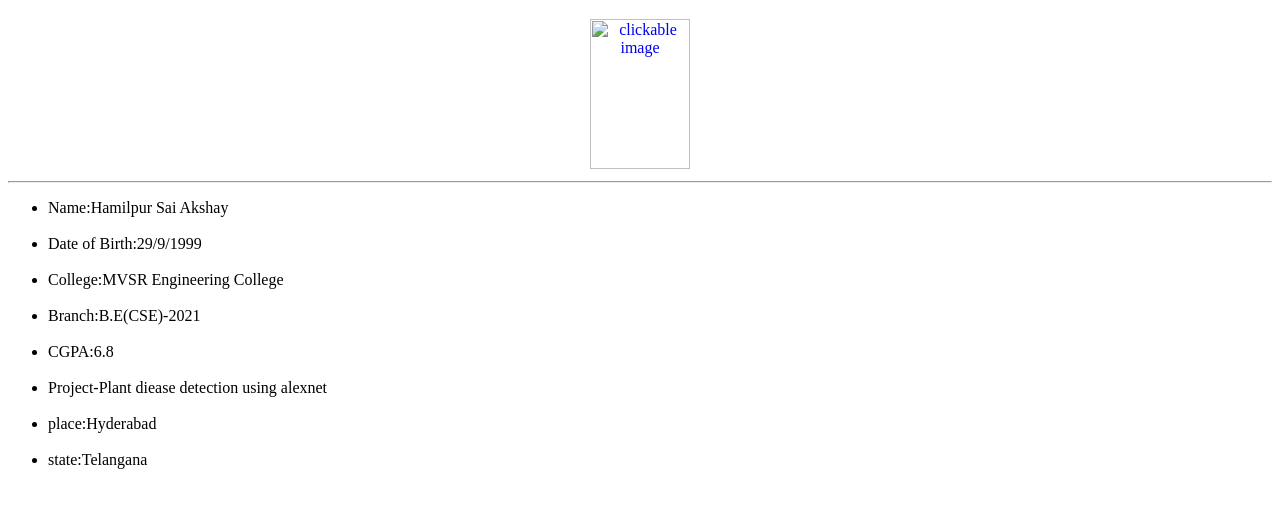
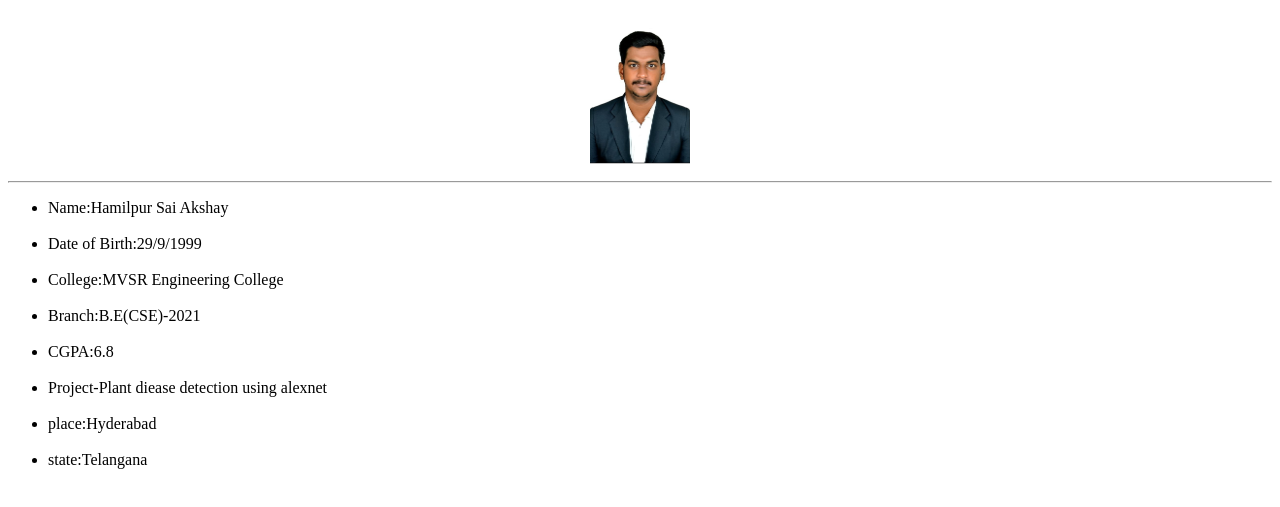
Before and after one commit to Akshay-Tech99/Assignment2, a plain HTML site: page index.html in a window 1280 px wide. Shown: the part 71-578 px from the top of the page. Drawn offline with Linux system fonts and the light colour scheme.

Commit message:
add image

```diff
--- a/index.html
+++ b/index.html
@@ -19,7 +19,7 @@
     <center>
       <a href="https://white-dulcia-24.tiiny.site/"
         ><img
-          src=""
+          src="./passport.jpg"
           width="100"
           height="150"
           title="clickable image"
```
